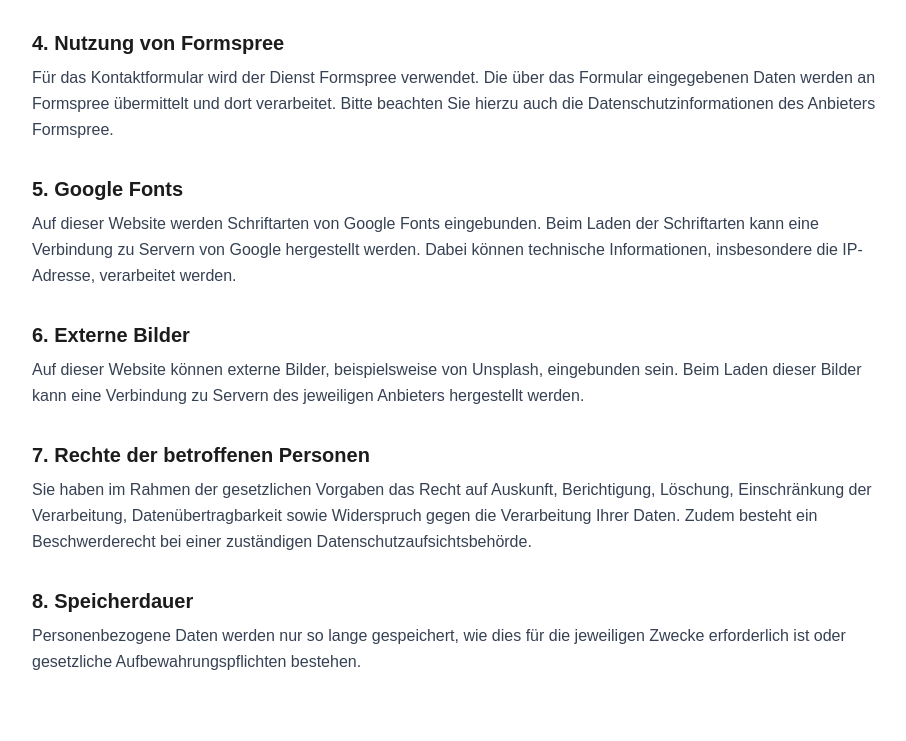
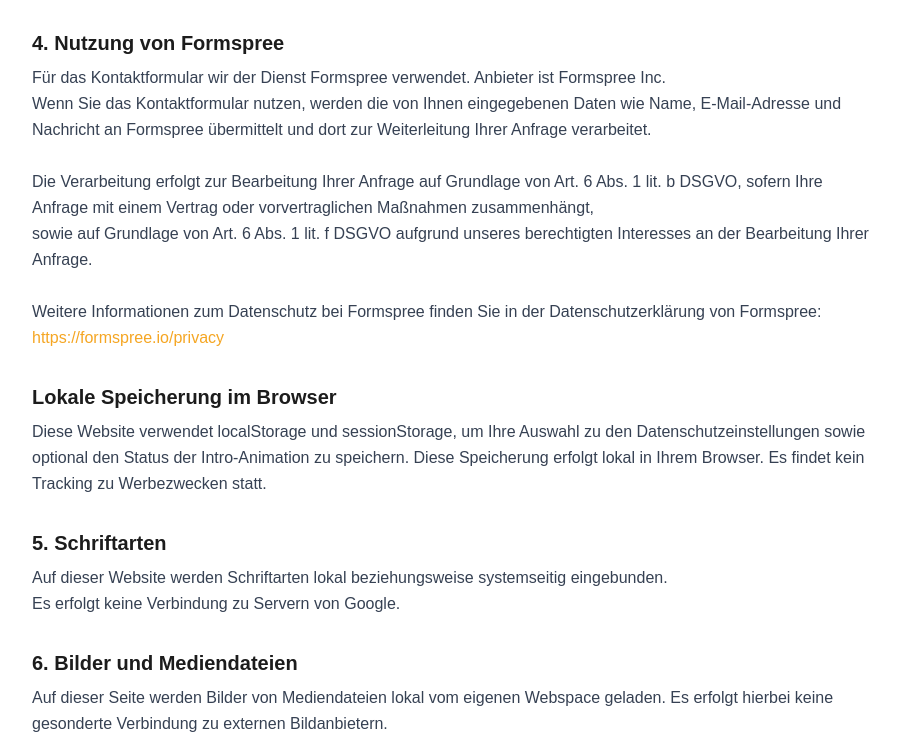
Before and after one commit to CodeTarik/bt-elektrotechnik-webseite, a website: page datenschutz.html in a window 1280 px wide. Shown: the part 861-1602 px from the top of the page, without its empty margins (184-1090 px from the left). Drawn offline with Linux system fonts and the light colour scheme.

Commit message:
Anpassung Datenschutz und Impressum

```diff
--- a/datenschutz.html
+++ b/datenschutz.html
@@ -51,27 +51,36 @@
 
             <div>
                 <h2 class="text-xl font-bold text-[#1C1C1C] mb-2">4. Nutzung von Formspree</h2>
-                <p>
-                    Für das Kontaktformular wird der Dienst Formspree verwendet. Die über das Formular eingegebenen Daten
-                    werden an Formspree übermittelt und dort verarbeitet. Bitte beachten Sie hierzu auch die Datenschutzinformationen
-                    des Anbieters Formspree.
+
+                    Für das Kontaktformular wir der Dienst Formspree verwendet. Anbieter ist Formspree Inc.<br>
+                    Wenn Sie das Kontaktformular nutzen, werden die von Ihnen eingegebenen Daten wie Name, E-Mail-Adresse und Nachricht an Formspree übermittelt und dort zur Weiterleitung Ihrer Anfrage verarbeitet.
+                    <br><br>
+                    Die Verarbeitung erfolgt zur Bearbeitung Ihrer Anfrage auf Grundlage von Art. 6 Abs. 1 lit. b DSGVO, sofern Ihre Anfrage mit einem Vertrag oder vorvertraglichen Maßnahmen zusammenhängt,<br>
+                    sowie auf Grundlage von Art. 6 Abs. 1 lit. f DSGVO aufgrund unseres berechtigten Interesses an der Bearbeitung Ihrer Anfrage.<br><br>
+                    Weitere Informationen zum Datenschutz bei Formspree finden Sie in der Datenschutzerklärung von Formspree: <a href="https://formspree.io/privacy" class="text-[#F5A623] underline" target="_blank" rel="noopener noreferrer">https://formspree.io/privacy</a>
                 </p>
             </div>
 
             <div>
-                <h2 class="text-xl font-bold text-[#1C1C1C] mb-2">5. Google Fonts</h2>
+                <h2 class="text-xl font-bold text-[#1C1C1C] mb-2">Lokale Speicherung im Browser</h2>
                 <p>
-                    Auf dieser Website werden Schriftarten von Google Fonts eingebunden. Beim Laden der Schriftarten kann eine
-                    Verbindung zu Servern von Google hergestellt werden. Dabei können technische Informationen, insbesondere die
-                    IP-Adresse, verarbeitet werden.
+                Diese Website verwendet localStorage und sessionStorage, um Ihre Auswahl zu den
+                Datenschutzeinstellungen sowie optional den Status der Intro-Animation zu speichern.
+                Diese Speicherung erfolgt lokal in Ihrem Browser. Es findet kein Tracking zu Werbezwecken statt.
                 </p>
             </div>
 
             <div>
-                <h2 class="text-xl font-bold text-[#1C1C1C] mb-2">6. Externe Bilder</h2>
+                <h2 class="text-xl font-bold text-[#1C1C1C] mb-2">5. Schriftarten</h2>
                 <p>
-                    Auf dieser Website können externe Bilder, beispielsweise von Unsplash, eingebunden sein. Beim Laden dieser Bilder
-                    kann eine Verbindung zu Servern des jeweiligen Anbieters hergestellt werden.
+                    Auf dieser Website werden Schriftarten lokal beziehungsweise systemseitig eingebunden.<br>
+                    Es erfolgt keine Verbindung zu Servern von Google.                </p>
+            </div>
+
+            <div>
+                <h2 class="text-xl font-bold text-[#1C1C1C] mb-2">6. Bilder und Mediendateien</h2>
+                <p>
+                    Auf dieser Seite werden Bilder von Mediendateien lokal vom eigenen Webspace geladen. Es erfolgt hierbei keine gesonderte Verbindung zu externen Bildanbietern.
                 </p>
             </div>
 
```
Also changed, not shown: impressum.html (+0 -8 lines), index.html (+1 -1 lines).
